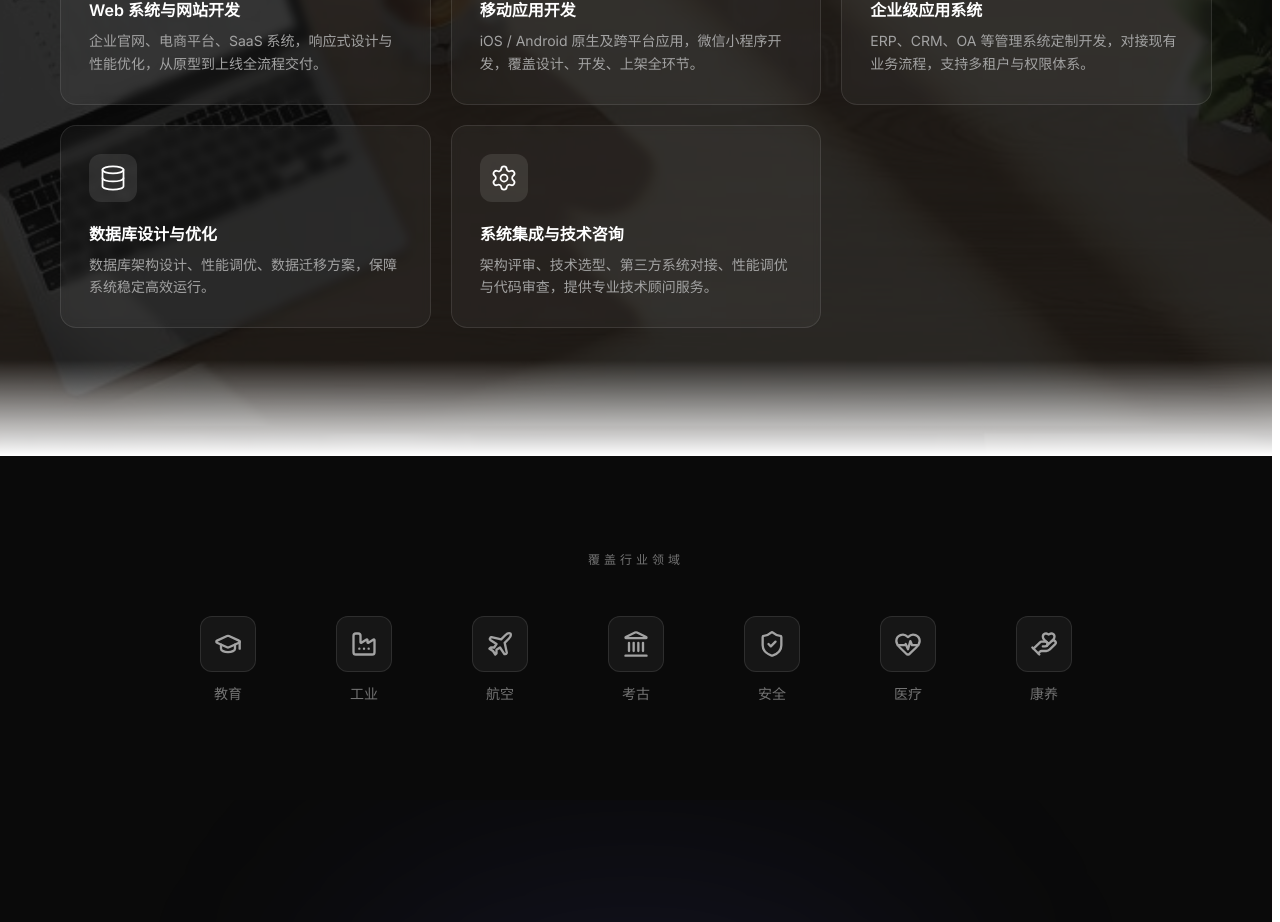
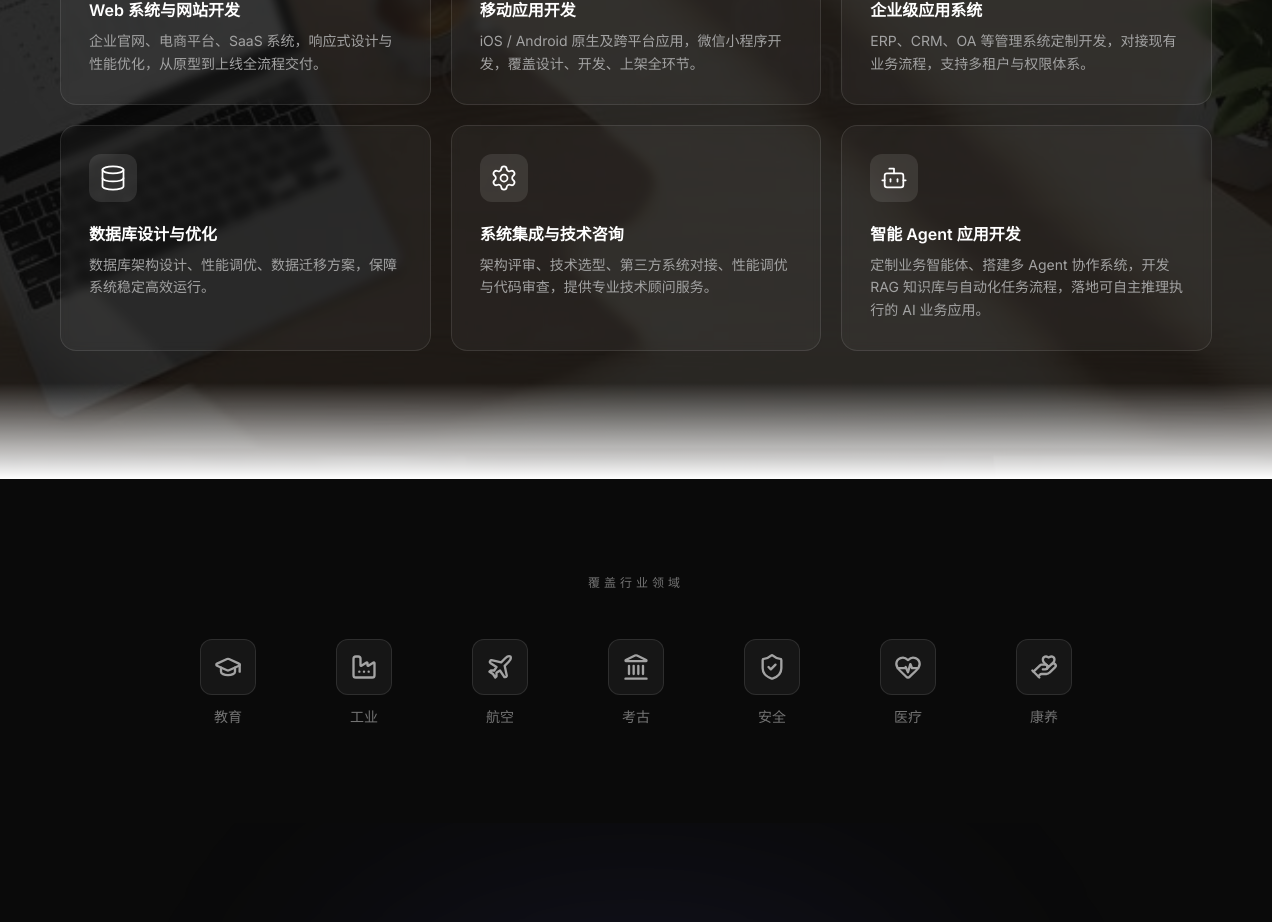
Before and after one commit to VictorDing22/Tavis, a Next.js app: page / in a window 1280 px wide. Shown: the part 1740-2662 px from the top of the page. Built offline with nearby package versions, Linux system fonts and the light colour scheme.

Commit message:
feat: 添加智能 Agent 应用开发服务

```diff
--- a/src/components/Services.tsx
+++ b/src/components/Services.tsx
@@ -7,6 +7,7 @@ import {
   Layers,
   Database,
   Settings,
+  Bot,
 } from "lucide-react";
 import type { ReactNode } from "react";
 import AnimateOnScroll from "./AnimateOnScroll";
@@ -37,6 +38,11 @@ const SERVICES: { icon: ReactNode; title: string; desc: string }[] = [
     icon: <Settings className="w-7 h-7" strokeWidth={1.5} />,
     title: "系统集成与技术咨询",
     desc: "架构评审、技术选型、第三方系统对接、性能调优与代码审查，提供专业技术顾问服务。",
+  },
+  {
+    icon: <Bot className="w-7 h-7" strokeWidth={1.5} />,
+    title: "智能 Agent 应用开发",
+    desc: "定制业务智能体、搭建多 Agent 协作系统，开发 RAG 知识库与自动化任务流程，落地可自主推理执行的 AI 业务应用。",
   },
 ];
 
```
